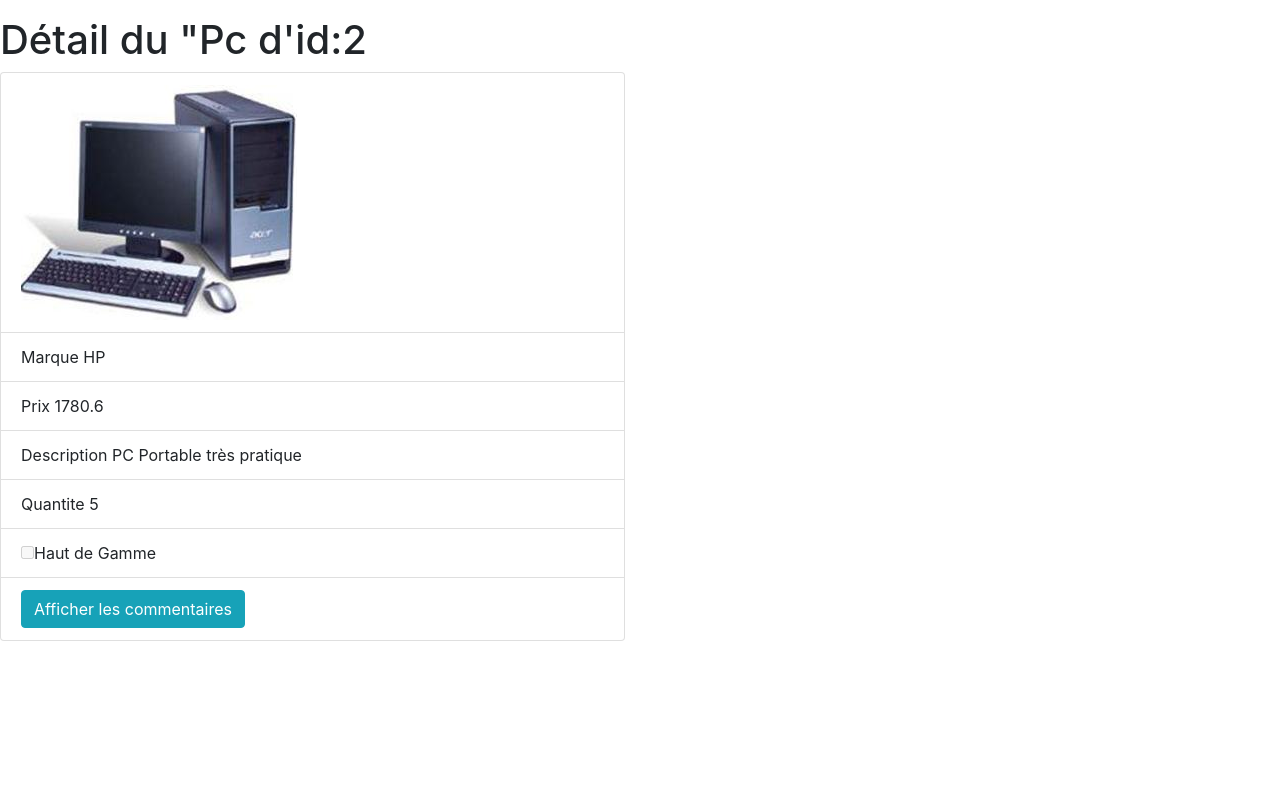
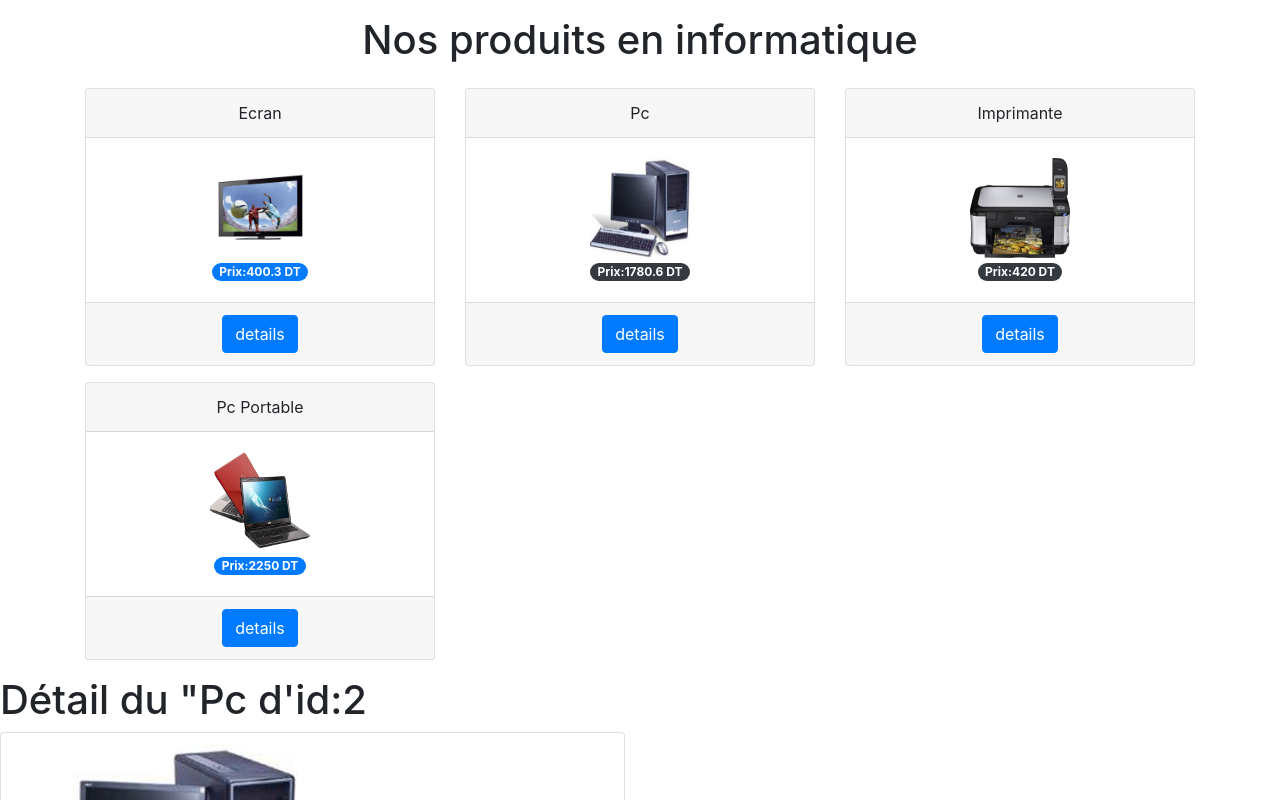
Before and after one commit to mouelhimariem/ProjetMariemMOUELHI, an Angular app: page / in a window 1280 px wide. Shown: the top 800 px of the page. Built offline with nearby package versions, Linux system fonts and the light colour scheme.

Commit message:
versionFinale

```diff
--- a/src/app/app.component.html
+++ b/src/app/app.component.html
@@ -1 +1,2 @@
+<app-listmateriel></app-listmateriel>
 <app-detailmateriel></app-detailmateriel>
```
Also changed, not shown: 1 other file (tests, documents, lock files or other folders).
